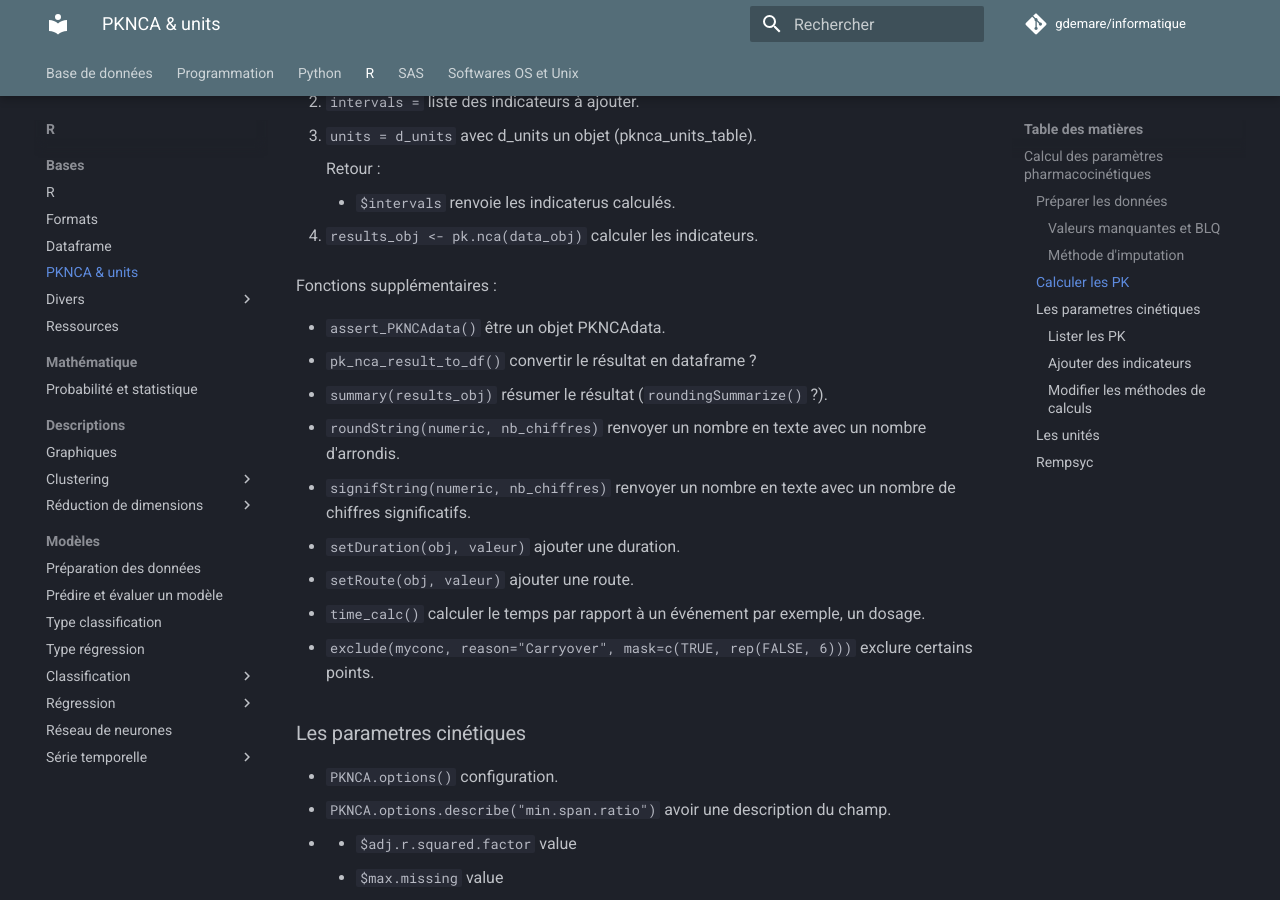
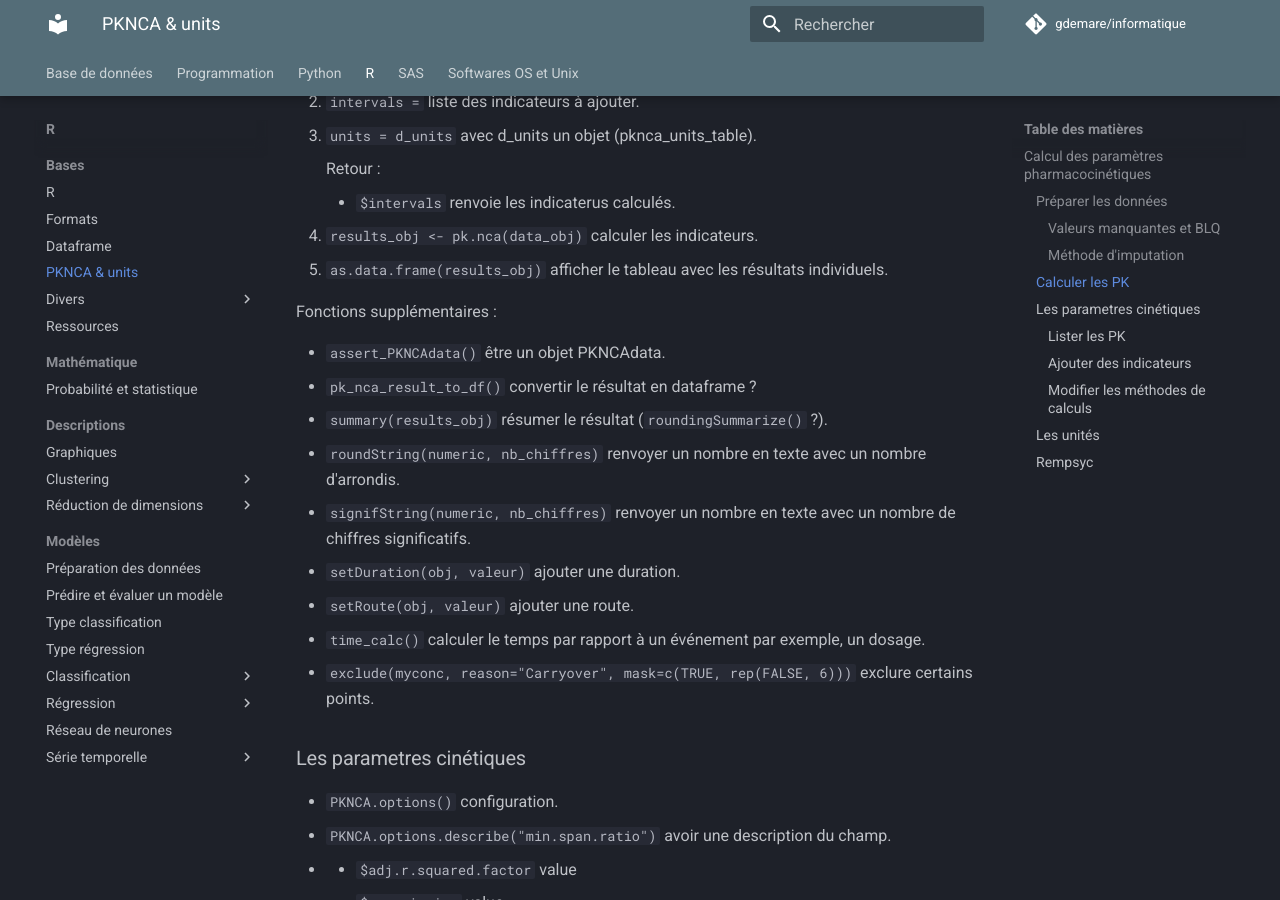
Before and after one commit to gdemare/Informatique, an MkDocs documentation site: the page built from docs/r/PKNCA-units_r.md, in a window 1280 px wide and 900 px high, scrolled down 1805 px. Built offline with MkDocs 1.6.1 and Material for MkDocs 9.7.7, drawn with Linux system fonts in a browser that asks for light colours; comment, search, counter and statistics services are not loaded.

Commit message:
Update PKNCA-units_r.md

```diff
--- a/docs/r/PKNCA-units_r.md
+++ b/docs/r/PKNCA-units_r.md
@@ -63,6 +63,7 @@ Remplacer les valeurs :
     * `$intervals` renvoie les indicaterus calculés.
 
 4. `results_obj <- pk.nca(data_obj)` calculer les indicateurs.
+5. `as.data.frame(results_obj)` afficher le tableau avec les résultats individuels.
 
 Fonctions supplémentaires :
 
```
